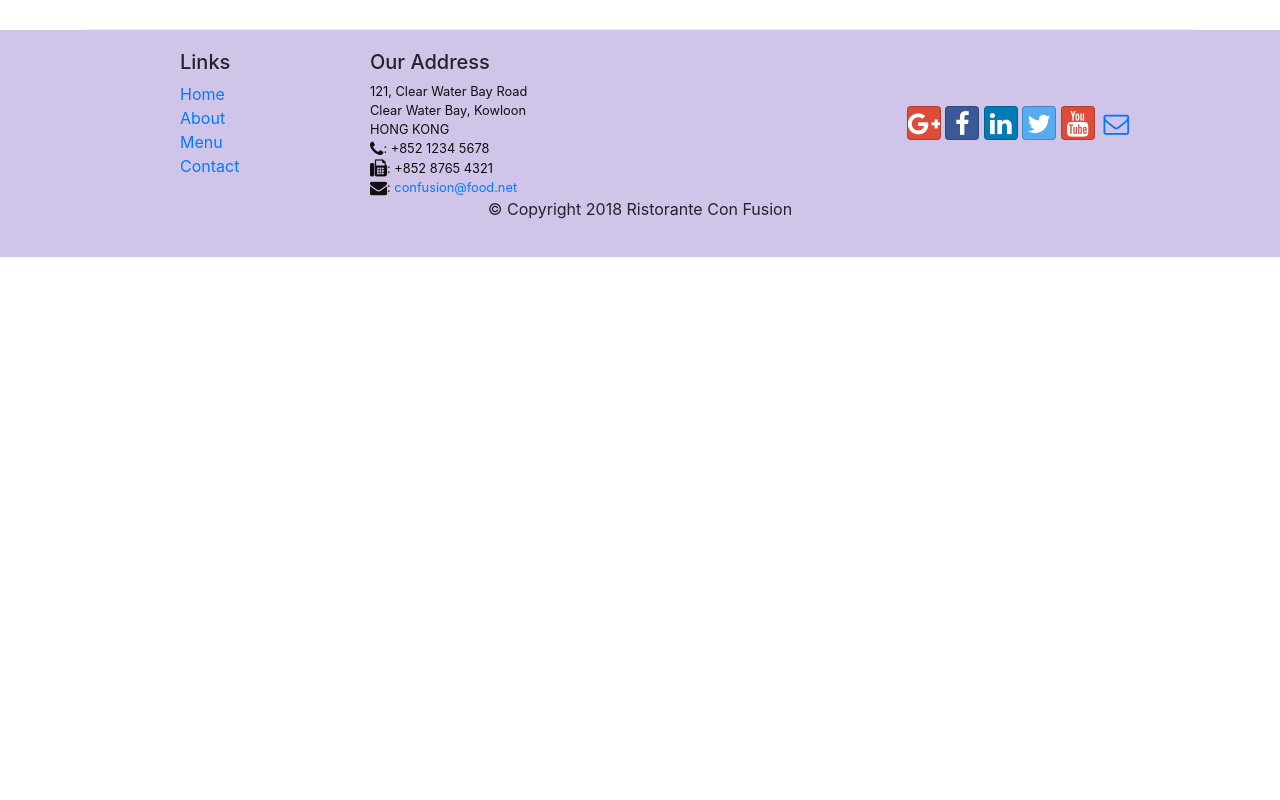
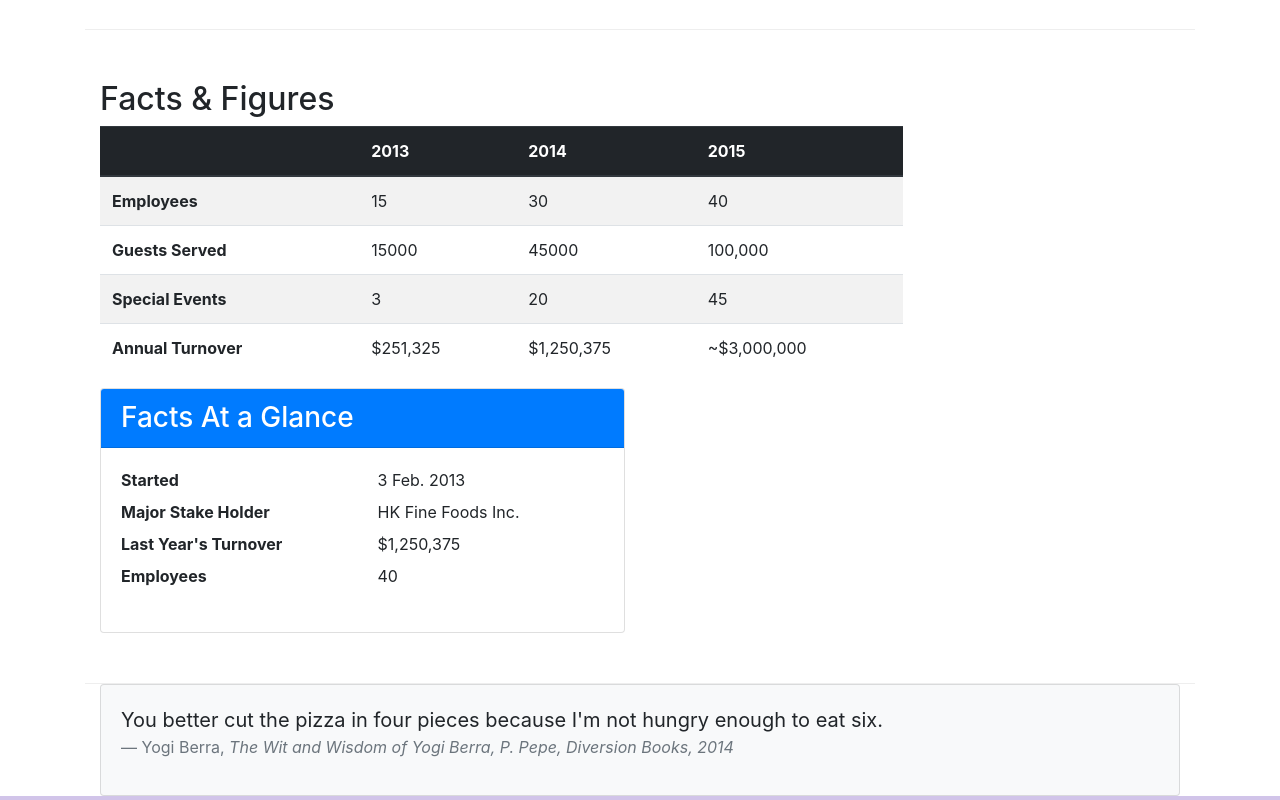
Before and after one commit to shubhampardeshi11/git-test1, a website: page aboutus.html in a window 1280 px wide. Shown: the part 1760-2560 px from the top of the page. Before the commit the page ends 2017 px from the top, so only its background shows below. Drawn offline with nearby package versions, Linux system fonts and the light colour scheme.

Commit message:
Tables and Cards

```diff
--- a/aboutus.html
+++ b/aboutus.html
@@ -31,7 +31,8 @@
                                 class="fa fa-info fa-lg"></span> About</a></li>
                     <li class="nav-item"><a class="nav-link" href="#"><span class="fa fa-list fa-lg"></span> Menu</a>
                     </li>
-                    <li class="nav-item"><a class="nav-link" href="contactus.html"><span class="fa fa-address-card fa-lg"></span>
+                    <li class="nav-item"><a class="nav-link" href="contactus.html"><span
+                                class="fa fa-address-card fa-lg"></span>
                             Contact</a></li>
                 </ul>
             </div>
@@ -114,6 +115,81 @@
             </div>
         </div>
 
+        <div class="row row-content">
+            <div class="col-12 col-sm-9">
+                <h2>Facts &amp; Figures</h2>
+                <div class="table-responsive">
+                    <table class="table table-striped">
+                        <thead class="thead-dark">
+                            <tr>
+                                <th>&nbsp;</th>
+                                <th>2013</th>
+                                <th>2014</th>
+                                <th>2015</th>
+                            </tr>
+                        </thead>
+                        <tbody>
+                            <tr>
+                                <th>Employees</th>
+                                <td>15</td>
+                                <td>30</td>
+                                <td>40</td>
+                            </tr>
+                            <tr>
+                                <th>Guests Served</th>
+                                <td>15000</td>
+                                <td>45000</td>
+                                <td>100,000</td>
+                            </tr>
+                            <tr>
+                                <th>Special Events</th>
+                                <td>3</td>
+                                <td>20</td>
+                                <td>45</td>
+                            </tr>
+                            <tr>
+                                <th>Annual Turnover</th>
+                                <td>$251,325</td>
+                                <td>$1,250,375</td>
+                                <td>~$3,000,000</td>
+                            </tr>
+                        </tbody>
+                    </table>
+                </div>
+            </div>
+
+            <div class="col-12 col-sm-6">
+                <div class="card">
+                    <h3 class="card-header bg-primary text-white">Facts At a Glance</h3>
+                    <div class="card-body">
+                        <dl class="row">
+                            <dt class="col-6">Started</dt>
+                            <dd class="col-6">3 Feb. 2013</dd>
+                            <dt class="col-6">Major Stake Holder</dt>
+                            <dd class="col-6">HK Fine Foods Inc.</dd>
+                            <dt class="col-6">Last Year's Turnover</dt>
+                            <dd class="col-6">$1,250,375</dd>
+                            <dt class="col-6">Employees</dt>
+                            <dd class="col-6">40</dd>
+                        </dl>
+                    </div>
+                </div>
+            </div>
+        </div>
+
+        <div class="col-12">
+            <div class="card card-body bg-light">
+                <blockquote class="blockquote">
+                    <p class="mb-0">You better cut the pizza in four pieces because
+                        I'm not hungry enough to eat six.</p>
+                    <footer class="blockquote-footer">Yogi Berra,
+                        <cite title="Source Title">The Wit and Wisdom of Yogi Berra,
+                        P. Pepe, Diversion Books, 2014</cite>
+                    </footer>
+                </blockquote>
+            </div>
+        </div>
+
     </div>
 
     <footer class="footer">
```
